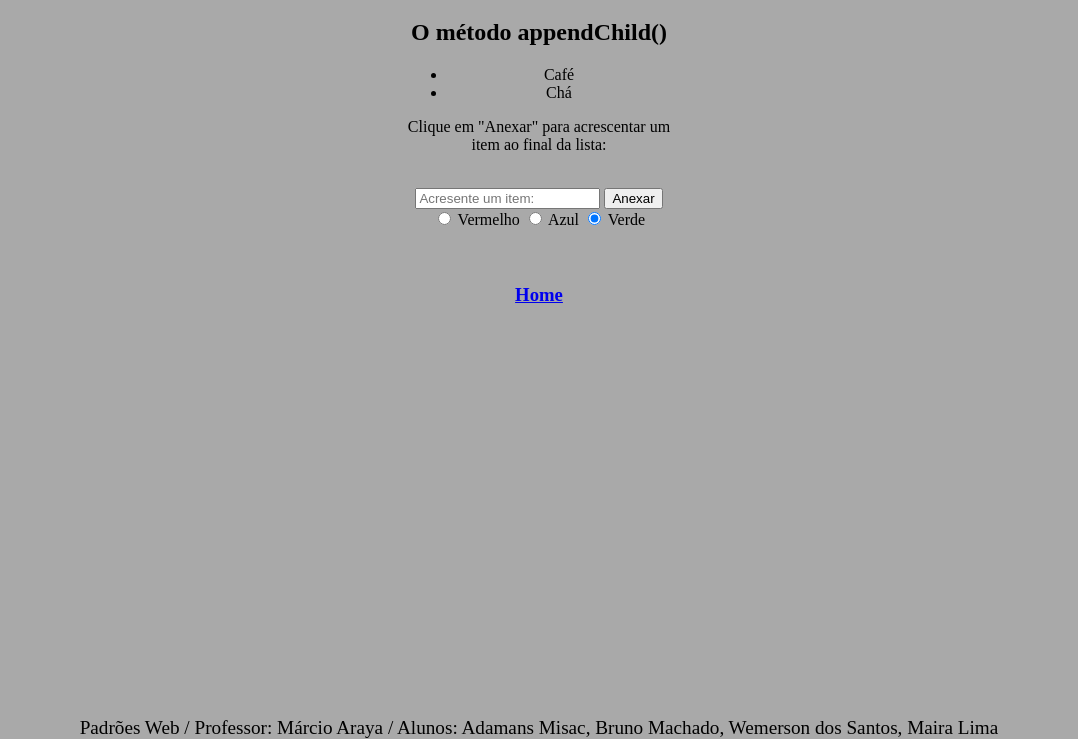
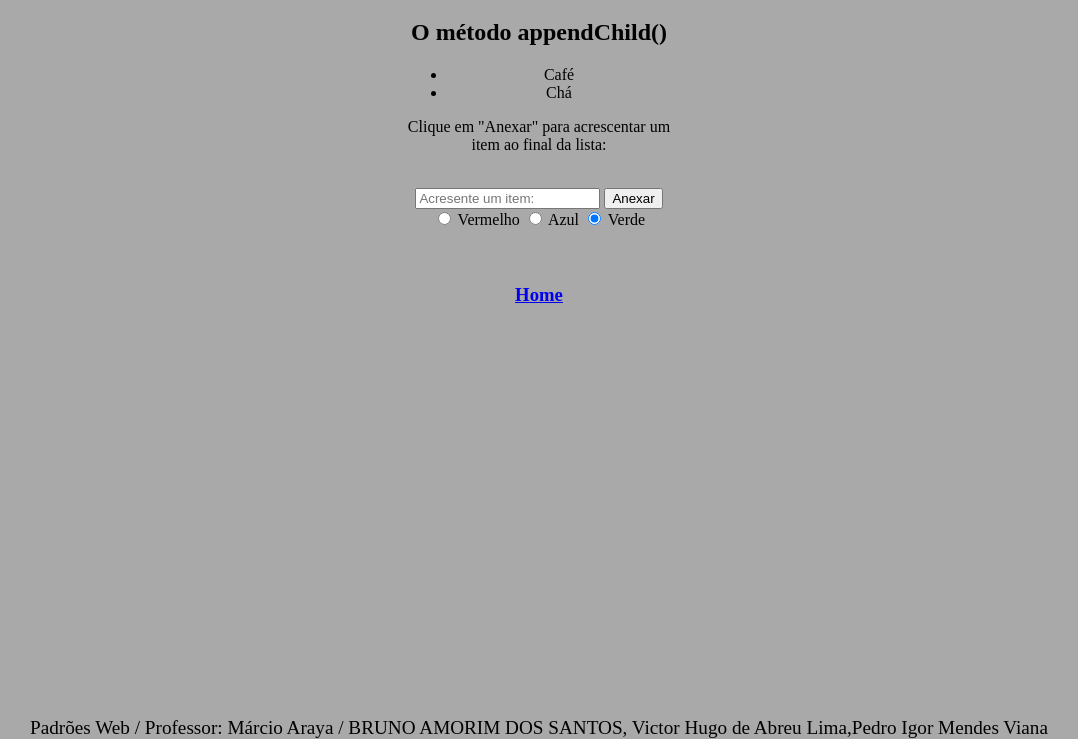
Before and after one commit to A10571057b/javascript-excercicios-BR, a plain HTML site: page atividade_3.html in a window 1280 px wide. Shown: the part 61-800 px from the top of the page, without its empty margins (101-1179 px from the left). Drawn offline with Linux system fonts and the light colour scheme.

Commit message:
atividade_3.html

```diff
--- a/atividade_3.html
+++ b/atividade_3.html
@@ -56,7 +56,7 @@
     <br>
     <h3><a href="index.html">Home</a></h3>
 
-    <footer>Padrões Web / Professor: Márcio Araya / Alunos: Adamans Misac, Bruno Machado, Wemerson dos Santos, Maira Lima</footer>
+    <footer>Padrões Web / Professor: Márcio Araya /  BRUNO AMORIM DOS SANTOS, Victor Hugo de Abreu Lima,Pedro Igor Mendes Viana</footer>
 
     <script>
         function adicionarItem() {
```
